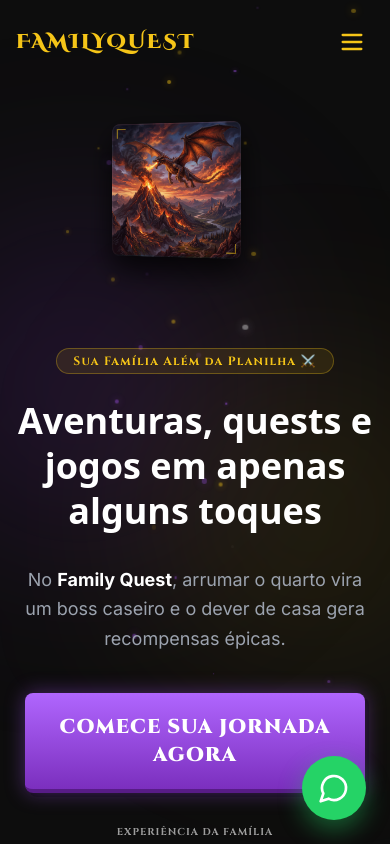
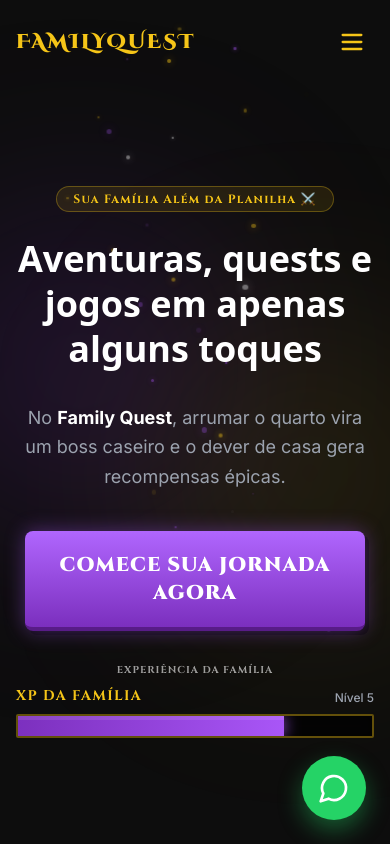
Before and after one commit to FazTeuFuturo/LP_Family_Quest, a React (Vite) app: page / in a window 390 px wide. Shown: the top 844 px of the page. Built offline with nearby package versions, Linux system fonts and the light colour scheme.

Commit message:
atualizado LP

```diff
--- a/src/components/landing/CylinderCarousel.tsx
+++ b/src/components/landing/CylinderCarousel.tsx
@@ -9,6 +9,7 @@
 
 const FACE_COUNT = CARDS.length;
 const FACE_WIDTH = 220;
+const FACE_HEIGHT = Math.round(FACE_WIDTH * 16 / 9); // 391px — proporção 9:16 exata
 const CYLINDER_WIDTH = FACE_WIDTH * FACE_COUNT;
 const RADIUS = CYLINDER_WIDTH / (2 * Math.PI);
 
@@ -25,7 +26,10 @@
     );
 
     return (
-        <div className="w-full h-[220px] md:h-[380px] flex items-center justify-center relative z-10 scale-[0.55] md:scale-100 transition-transform origin-center" style={{ perspective: '1200px' }}>
+        <div
+            className="w-full flex items-center justify-center relative z-10 scale-[0.6] md:scale-100 transition-transform origin-center"
+            style={{ perspective: '1200px', height: `min(${FACE_HEIGHT}px, calc(100dvh - 180px))` }}
+        >
             <motion.div
                 drag="x"
                 dragConstraints={{ left: 0, right: 0 }}
--- a/src/components/landing/Hero.tsx
+++ b/src/components/landing/Hero.tsx
@@ -38,7 +38,7 @@
 
   return (
     <section
-      className="relative min-h-[100dvh] flex flex-col justify-center items-center overflow-hidden bg-[#0D0D0D] pt-20 px-4"
+      className="relative h-[100dvh] flex flex-col justify-center items-center overflow-hidden bg-[#0D0D0D] pt-20 px-4"
       onMouseMove={handleMouseMove}
       onMouseLeave={handleMouseLeave}
     >
@@ -95,8 +95,8 @@
           </motion.div>
         </div>
 
-        {/* Right Side: Cylinder Carousel */}
-        <div className="order-1 lg:order-2">
+        {/* Right Side: Cylinder Carousel - Hidden on Mobile/Tablet */}
+        <div className="hidden lg:block order-1 lg:order-2">
           <CylinderCarousel
             rotationValue={rotationValue}
             isDragging={isDragging}
```
